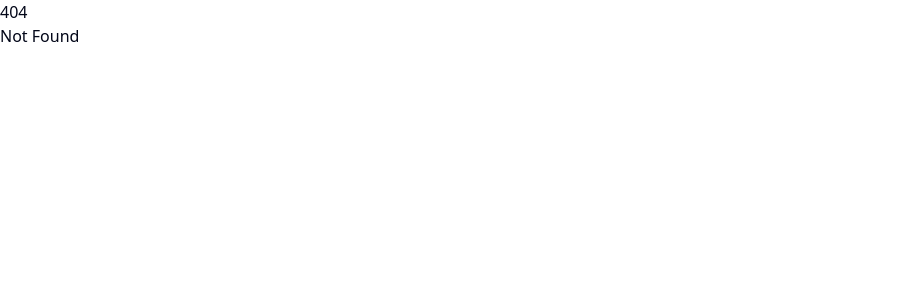
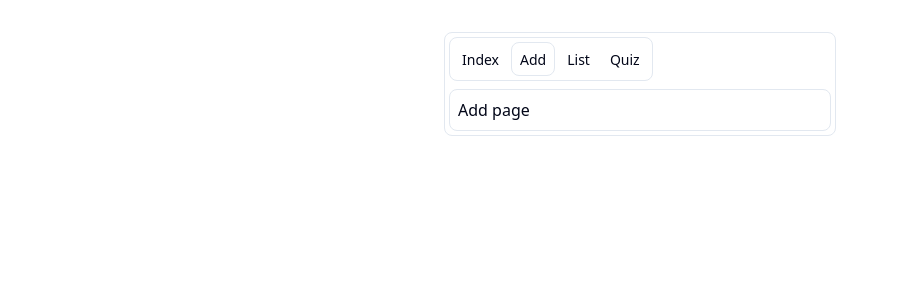
Before and after one commit to taltech-vanemarendajaks/team-01-glossaar, a SvelteKit app in the folder frontend/: page /add in a window 1280 px wide. Before the commit this address had no page. Shown: the top 300 px of the page, without its empty margins (0-899 px from the left). Built offline with nearby package versions, Linux system fonts and the light colour scheme.

Commit message:
create initial layout

```diff
--- a/frontend/src/routes/+layout.svelte
+++ b/frontend/src/routes/+layout.svelte
@@ -1,12 +1,62 @@
 <script lang="ts">
   import './layout.css';
   import favicon from '$lib/assets/favicon.svg';
+  import * as NavigationMenu from '$lib/components/ui/navigation-menu';
+  import { cn } from '$lib/utils';
+  import type { HTMLAttributes } from 'svelte/elements';
+  import { page } from '$app/stores'; // TODO: deprecated
 
   let { children } = $props();
+
+  const navigationItems = [
+    { name: 'Index', href: '/' },
+    { name: 'Add', href: '/add' },
+    { name: 'List', href: '/list' },
+    { name: 'Quiz', href: '/quiz' }
+  ];
+
+  type ListItemProps = HTMLAttributes<HTMLAnchorElement> & {
+    title: string;
+    href: string;
+  };
 </script>
 
 <svelte:head>
   <link rel="icon" href={favicon} />
 </svelte:head>
 
-{@render children()}
+{#snippet ListItem({ title, href, class: className }: ListItemProps)}
+  <NavigationMenu.Item>
+    <NavigationMenu.Link>
+      {#snippet child()}
+        <a
+          {href}
+          class={cn(
+            'box-border block rounded-md p-2 leading-none no-underline hover:bg-accent hover:text-accent-foreground active:border-primary',
+            className
+          )}
+        >
+          <span class="text-sm leading-none font-medium">{title}</span>
+        </a>
+      {/snippet}
+    </NavigationMenu.Link>
+  </NavigationMenu.Item>
+{/snippet}
+
+<div class="mx-auto my-8 h-full w-full max-w-[24.5rem] gap-2 rounded-md border p-1">
+  <NavigationMenu.Root>
+    <NavigationMenu.List class="flex w-full rounded-md border p-1">
+      {#each navigationItems as item}
+        {@render ListItem({
+          title: item.name,
+          href: item.href,
+          class: $page.url.pathname === item.href ? 'border' : ''
+        })}
+      {/each}
+    </NavigationMenu.List>
+  </NavigationMenu.Root>
+
+  <main class="mt-2 rounded-md border p-2">
+    {@render children()}
+  </main>
+</div>
--- a/frontend/src/routes/+page.svelte
+++ b/frontend/src/routes/+page.svelte
@@ -6,7 +6,7 @@
   import Textarea from '$lib/components/ui/textarea/textarea.svelte';
 </script>
 
-<div class="m-1 rounded border-2 border-solid border-gray-300 p-2">
+<div>
   <h1>Welcome to SvelteKit</h1>
   <p>
     Visit <a href="https://svelte.dev/docs/kit">svelte.dev/docs/kit</a> to read the documentation
@@ -74,6 +74,5 @@
   }
   div {
     margin-bottom: 1rem;
-    width: 50%;
   }
 </style>
--- /dev/null
+++ b/frontend/src/routes/add/+page.svelte
@@ -0,0 +1 @@
+<div> Add page </div>
--- /dev/null
+++ b/frontend/src/routes/list/+page.svelte
@@ -0,0 +1 @@
+<div> List page </div>
--- /dev/null
+++ b/frontend/src/routes/quiz/+page.svelte
@@ -0,0 +1 @@
+<div> Quiz page </div>
```
